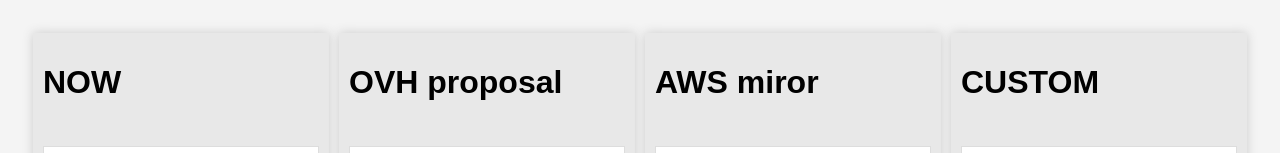
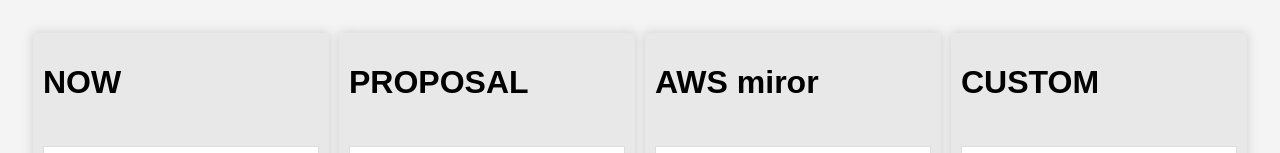
Before and after one commit to julientaverne/julientaverne.github.io, a plain HTML site: page ovh-doc-structure/index.html in a window 1280 px wide. Shown: the top 153 px of the page. Drawn offline with Linux system fonts and the light colour scheme.

Commit message:
Update index.html

```diff
--- a/ovh-doc-structure/index.html
+++ b/ovh-doc-structure/index.html
@@ -10,7 +10,7 @@
 <body>
     <!--<div id="nestedListContainer"></div>-->
     <div id="nestedListContainer0" class="column"><h1>NOW</h1><br></div>
-    <div id="nestedListContainer3" class="column"><h1>OVH proposal</h1><br></div>
+    <div id="nestedListContainer3" class="column"><h1>PROPOSAL</h1><br></div>
     <div id="nestedListContainer1" class="column"><h1>AWS miror</h1><br></div>
     <div id="nestedListContainer2" class="column"><h1>CUSTOM</h1><br></div>
     <script src="script.js"></script>
```
